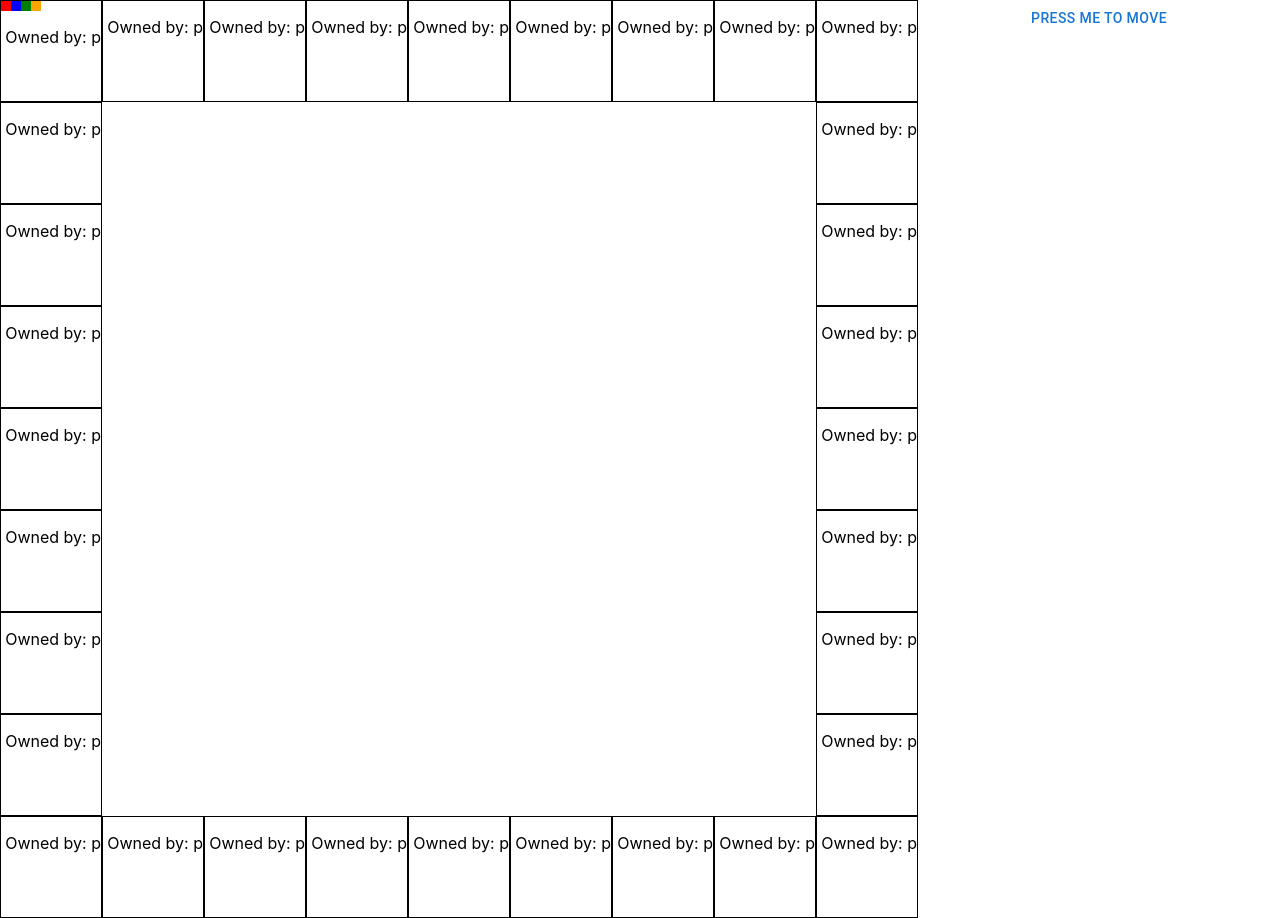
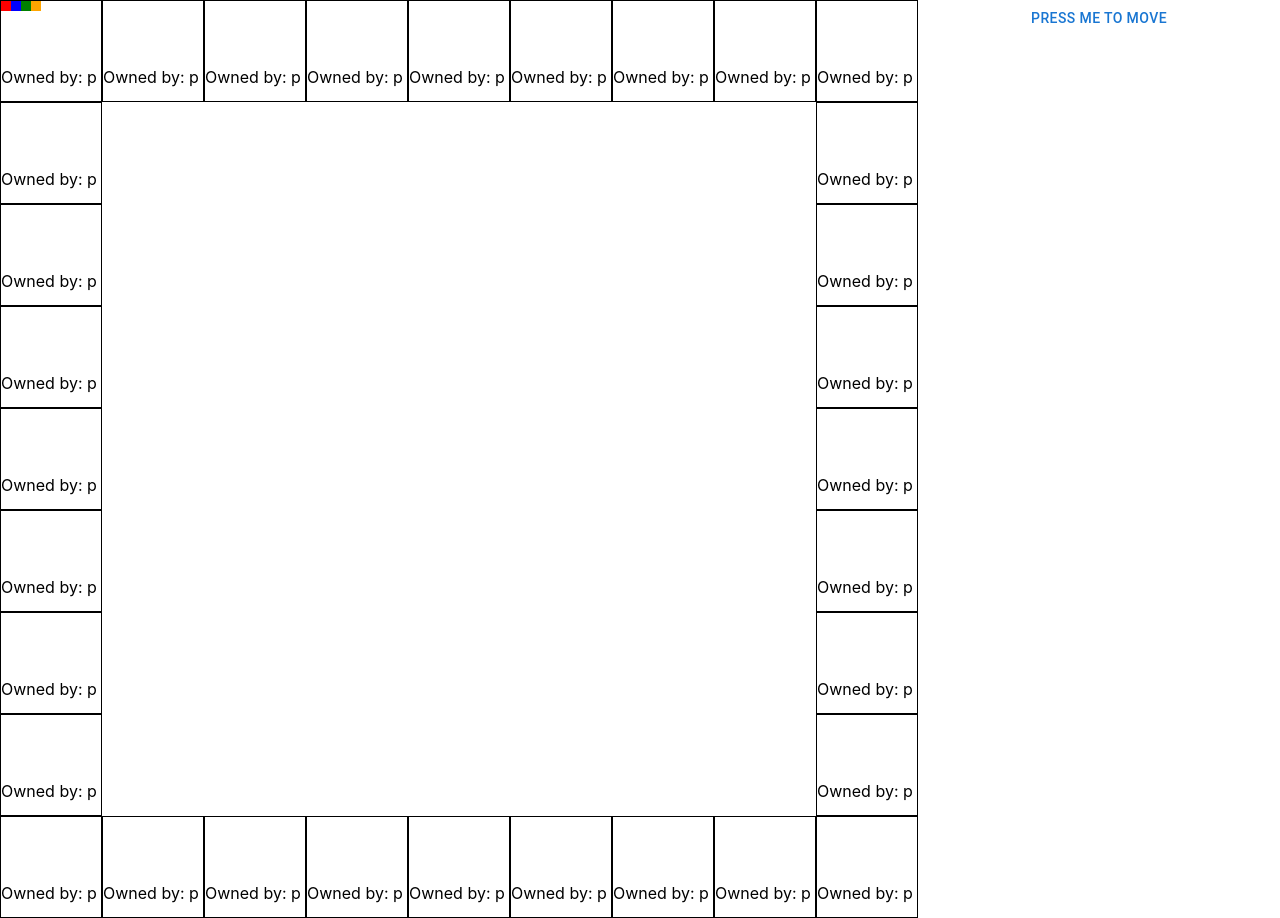
Before and after one commit to Dleavenworth/monopoly-socialism, a React (Create React App) app: page / in a window 1280 px wide. Built offline with nearby package versions, Linux system fonts and the light colour scheme.

Commit message:
Fixed the formatting for cells

```diff
--- a/src/components/Cell.js
+++ b/src/components/Cell.js
@@ -9,14 +9,12 @@ const Cell = forwardRef((props, ref) => {
                 border: "1px solid black",
                 width: "100px",
                 height: "100px",
-                display: "flex",
-                flexDirection: "column"
                 //backgroundColor: props.corner ? "black" : "white",
             }}
             gridRow={props.row}
             gridColumn={props.column}
         >
-            <Box sx={{display: "flex", flexDirection: "row"}}>
+            <Box sx={{display: "flex", width: "50px", height: "50px"}}>
                     {props.players.map((curPlayer, i) => {
                     if (curPlayer.location === props.squareNum) {
                         return (
@@ -27,7 +25,7 @@ const Cell = forwardRef((props, ref) => {
                     }
                 })}
             </Box>
-            <Box sx={{bottom: 0, alignSelf: "flex-end"}}>
+            <Box sx={{bottom: 0}}>
                 <p>Owned by: p</p>
             </Box>
             {/*<List>
```
